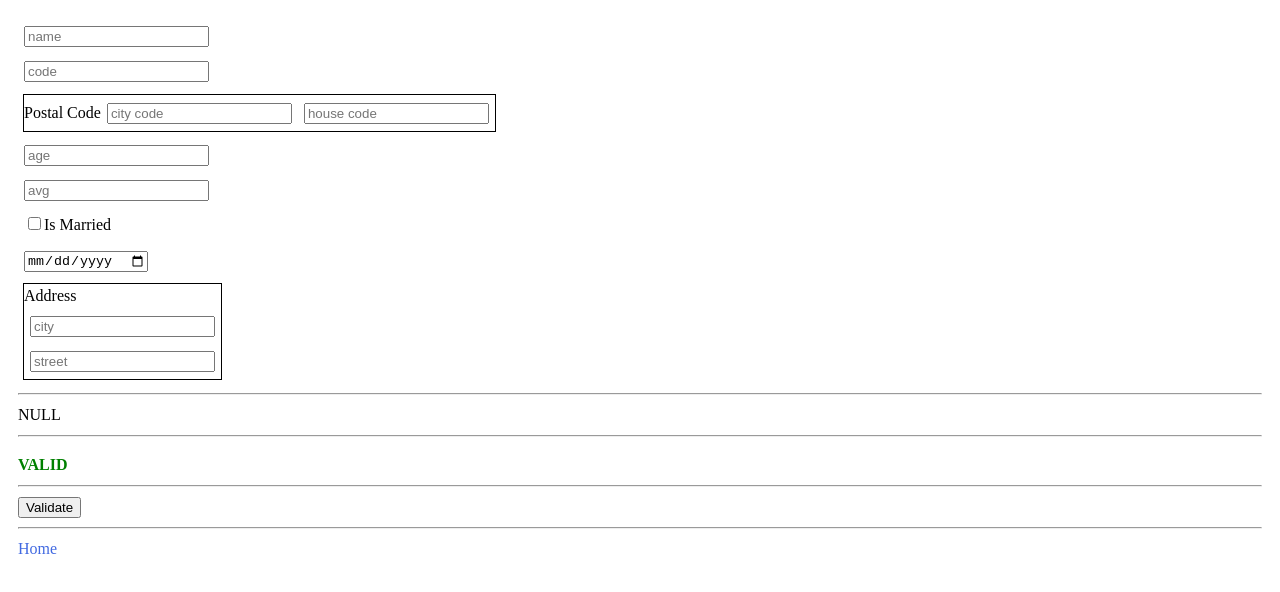
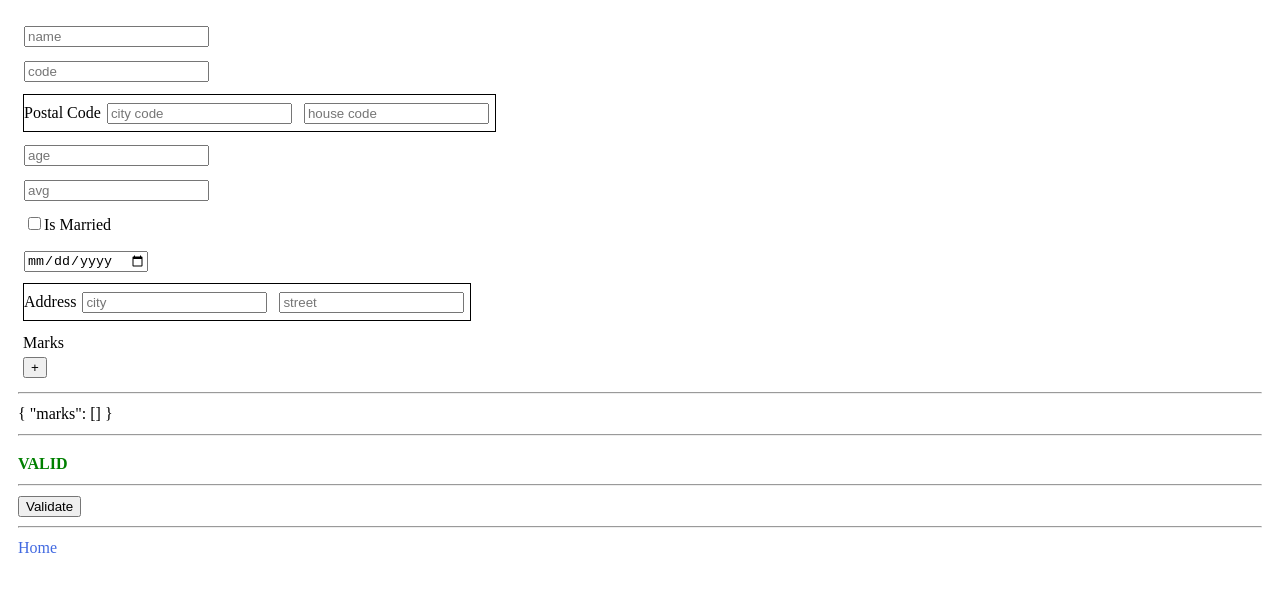
Before and after one commit to hnmgroup/hoonam-lib, a Vue app: page / in a window 1280 px wide. Both pictures are taken after a click on the link "Forms Demo". Shown: the top 592 px of the page. Built offline with nearby package versions, Linux system fonts and the light colour scheme; what moment-jalaali would draw is missing.

Commit message:
FormArray component improved

```diff
--- a/src/demos/FormsDemo.vue
+++ b/src/demos/FormsDemo.vue
@@ -39,13 +39,28 @@
     <div :class="{'invalid': form.fields.address.invalid}" class="p5">
       <div class="d-iblock border" v-for="address in [form.fields.address]">
         <label>Address</label>
-        <div class="inp-container" :class="{'invalid': address.fields.city.invalid}">
+        <div class="inp-container d-iblock" :class="{'invalid': address.fields.city.invalid}">
           <input type="text" v-form-field="address.fields.city" placeholder="city" v-model="address.fields.city.value">
         </div>
-        <div class="inp-container" :class="{'invalid': address.fields.street.invalid}">
+        <div class="inp-container d-iblock" :class="{'invalid': address.fields.street.invalid}">
           <input type="text" v-form-field="address.fields.street" placeholder="street" v-model="address.fields.street.value">
         </div>
       </div>
+    </div>
+    <div :class="{'invalid': form.fields.marks.invalid}" class="p5">
+      <div><label>Marks</label></div>
+      <div class="d-iblock border" v-for="mark in form.fields.marks.fields">
+        <div class="inp-container d-iblock" :class="{'invalid': mark.fields.teach.invalid}">
+          <input type="text" v-form-field="mark.fields.teach" placeholder="teach" v-model="mark.fields.teach.value">
+        </div>
+        <div class="inp-container d-iblock" :class="{'invalid': mark.fields.mark.invalid}">
+          <input type="number" v-form-field="mark.fields.mark" placeholder="house code" v-model="mark.fields.mark.value">
+        </div>
+        <div class="inp-container d-iblock" :class="{'invalid': mark.fields.teacher.invalid}">
+          <input type="text" v-form-field="mark.fields.teacher" placeholder="teacher" v-model="mark.fields.teacher.value">
+        </div>
+      </div>
+      <button @click.prevent="form.fields.marks.add()">+</button>
     </div>
   </form>
   <hr>
@@ -70,19 +85,12 @@ import {sanitizeInteger, sanitizeNumber} from "@/utils/num-utils";
 import {sanitizeNumeric, sanitizeString} from "@/utils/string-utils";
 import {sanitizeDate, formatDate, today} from "@/utils/date-utils";
 import {sanitizeBoolean} from "@/utils/core-utils";
+import {onBeforeMount} from "vue";
 
 const form = fieldGroup<RegisterForm>({
   name: field<string>()
     .transform(sanitizeString)
     .validator(required()),
-  postalCode: fieldGroup<RegisterForm["postalCode"]>({
-    cityCode: field<number>()
-      .transform(sanitizeInteger)
-      .validator(required(), number(), min(10000), max(99999)),
-    houseCode: field<number>()
-      .transform(sanitizeInteger)
-      .validator(required(), number(), min(10000), max(99999)),
-  }).validator(required()),
   code: field<string>()
     .transform(sanitizeNumeric)
     .validator(digits(), len(1, 10)),
@@ -98,7 +106,15 @@ const form = fieldGroup<RegisterForm>({
   birthDate: field<Date>()
     .transform(sanitizeDate)
     .validator(date(), min(today().subtractYears(100)), lessThan(today())),
-  address: fieldGroup({
+  postalCode: fieldGroup<PostalCode>({
+    cityCode: field<number>()
+      .transform(sanitizeInteger)
+      .validator(required(), number(), min(10000), max(99999)),
+    houseCode: field<number>()
+      .transform(sanitizeInteger)
+      .validator(required(), number(), min(10000), max(99999)),
+  }).validator(required()),
+  address: fieldGroup<Address>({
     city: field<string>()
       .transform(sanitizeString)
       .validator(maxLen(30)),
@@ -106,30 +122,44 @@ const form = fieldGroup<RegisterForm>({
       .transform(sanitizeString)
       .validator(required()),
   }),
-  // friends: fieldArray({
-  //   //
-  // })
+  marks: fieldArray<Mark>(() => fieldGroup({
+    teach: field<string>().transform(sanitizeString).validator(required()),
+    mark: field<number>().transform(sanitizeNumber).validator(required(), number()),
+    teacher: field<string>().transform(sanitizeString),
+  })),
+});
+
+onBeforeMount(() => {
+  // form.fields.marks.add({
+  //   teach: "C#",
+  //   mark: 18,
+  //   teacher: "Bob",
+  // });
 });
 
 interface RegisterForm {
   name: string;
-  postalCode: {
-    cityCode: number;
-    houseCode: number;
-  };
   code?: string;
   age?: number;
   avg?: number;
   isMarried?: boolean;
   birthDate?: Date;
-  address?: {
-    city: string;
-    street: string;
-  };
-  // friends: {
-  //   name: string;
-  //   age?: number;
-  // }[];
+  postalCode: PostalCode;
+  address?: Address;
+  marks: Mark[];
+}
+interface PostalCode {
+  cityCode: number;
+  houseCode: number;
+}
+interface Address {
+  city?: string;
+  street: string;
+}
+interface Mark {
+  teach: string;
+  mark: number;
+  teacher?: string;
 }
 </script>
 
--- a/src/forms/form-field-array.ts
+++ b/src/forms/form-field-array.ts
@@ -1,27 +1,26 @@
-import {ComputedRef, ref, Ref} from "vue";
+import {computed, ComputedRef, ref, Ref} from "vue";
 import {AbstractFormField} from "./abstract-form-field";
 import {ExtractFormField} from "./forms-types";
-import {notImplemented} from "@/utils/core-utils";
+import {isUndefined} from "lodash-es";
 
 type FormFieldArrayItem<T> = T & { _id: string; };
 
-export class FormFieldArray<T extends I[], I> extends AbstractFormField<T> {
-  private readonly _fields: Ref<readonly FormFieldArrayItem<ExtractFormField<I>>[]> = ref([]);
-  private readonly _value: ComputedRef<T>;
+export class FormFieldArray<T> extends AbstractFormField<T[]> {
+  private readonly _fields: Ref<AbstractFormField<T>[]> = ref([]);
+  private readonly _value: ComputedRef<T[]>;
 
-  get fields() { return this._fields.value; }
+  get fields(): ExtractFormField<T>[] { return this._fields.value as any; }
 
-  constructor(private readonly fieldFactory: () => ExtractFormField<I>) {
+  constructor(private readonly fieldFactory: () => ExtractFormField<T>) {
     super();
-    notImplemented();
-    // this._fields.value = [];
-    // this._value = computed(() => this._fields.value.map((field: AbstractFormField) => field.value));
+    this._fields.value = [];
+    this._value = computed<any[]>(() => this._fields.value.map((field) => field.value));
   }
 
   protected getValue() { return this._value.value; }
 
-  setValue(value: T, maskAsDirty = true): void {
-    notImplemented();
+  setValue(value: T[], maskAsDirty = true): void {
+    // notImplemented(); TODO: continue...
   }
 
   focusInvalidField(): void {
@@ -29,30 +28,32 @@ export class FormFieldArray<T extends I[], I> extends AbstractFormField<T> {
   }
 
   clear(): void {
-    notImplemented();
+    // notImplemented();
   }
 
-  add(...items: I[]): void {
-    notImplemented();
+  add(value?: T): void {
+    const field = this.fieldFactory() as AbstractFormField;
+    if (!isUndefined(value)) field.setValue(value);
+    this._fields.value.push(field);
   }
 
-  reset(): void {
-    notImplemented();
-  }
-
-  markAsPristine(): void {
-    notImplemented();
-  }
-
-  markAsDirty() {
-    notImplemented();
-  }
+  // reset(): void {
+  //   notImplemented();
+  // }
+  //
+  // markAsPristine(): void {
+  //   notImplemented();
+  // }
+  //
+  // markAsDirty() {
+  //   notImplemented();
+  // }
 
   validate(markAsDirtyFirst = false, focus = false): boolean {
-    notImplemented();
+    return super.validate(markAsDirtyFirst, focus);
   }
 }
 
-export function fieldArray<T extends I[], I>(fieldFactory: () => ExtractFormField<I>): FormFieldArray<T, I> {
-  return new FormFieldArray<T, I>(fieldFactory);
+export function fieldArray<T>(fieldFactory: () => ExtractFormField<T>): FormFieldArray<T> {
+  return new FormFieldArray<T>(fieldFactory);
 }
--- a/src/forms/forms-types.ts
+++ b/src/forms/forms-types.ts
@@ -10,7 +10,7 @@ export type ExtractFormField<T> =
   T extends PrimitiveField
     ? FormField<T>
     : T extends (infer I)[]
-      ? FormFieldArray<T, I>
+      ? FormFieldArray<I>
       : T extends object
         ? FormFieldGroup<T>
         : never;
```
